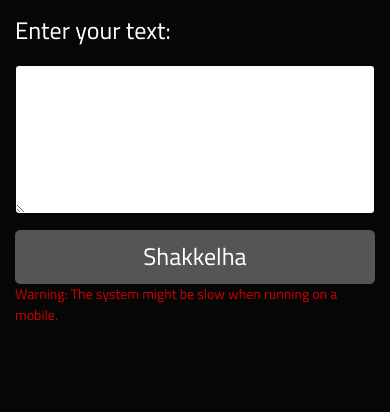
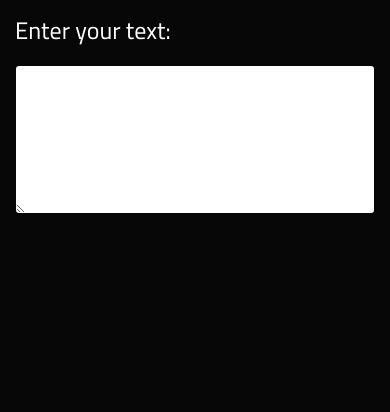
Before and after one commit to AliOsm/shakkelha-website, a Flask app: template templates/home.html in a window 390 px wide. Shown: the part 733-1145 px from the top of the page. After the commit the page ends 946 px from the top, so only its background shows below. Run offline with Flask 2, Linux system fonts and the light colour scheme; the template is opened without the code that fills it, so the values that code supplies are empty; some libraries are stand-ins or nearby versions.

Commit message:
Remove mobile phone warning

```diff
--- a/static/css/style.css
+++ b/static/css/style.css
@@ -21,18 +21,3 @@ p, label, #diacritize-it {
 .hr-white {
   border-color: white;
 }
-
-.ltr {
-  direction: ltr;
-}
-
-.mobile-only {
-  display: none;
-}
-
-/* Smartphone Portrait and Landscape */
-@media only screen and (max-width: 768px) {
-  .mobile-only {
-    display: inline;
-  }
-}
--- a/templates/home.html
+++ b/templates/home.html
@@ -43,13 +43,6 @@
           <div class="form-group">
             <textarea id="input" class="form-control" rows="5" style="direction: rtl;"></textarea>
           </div>
-
-          <div class="form-group">
-            <button type="submit" id="diacritize-it" class="btn btn-lg btn-secondary btn-block">Shakkelha</button>
-            <div class="mobile-only text-danger mt-2">
-              Warning: The system might be slow when running on a mobile.
-            </div>
-          </div>
         </div>
       </div>
     </div>
```
